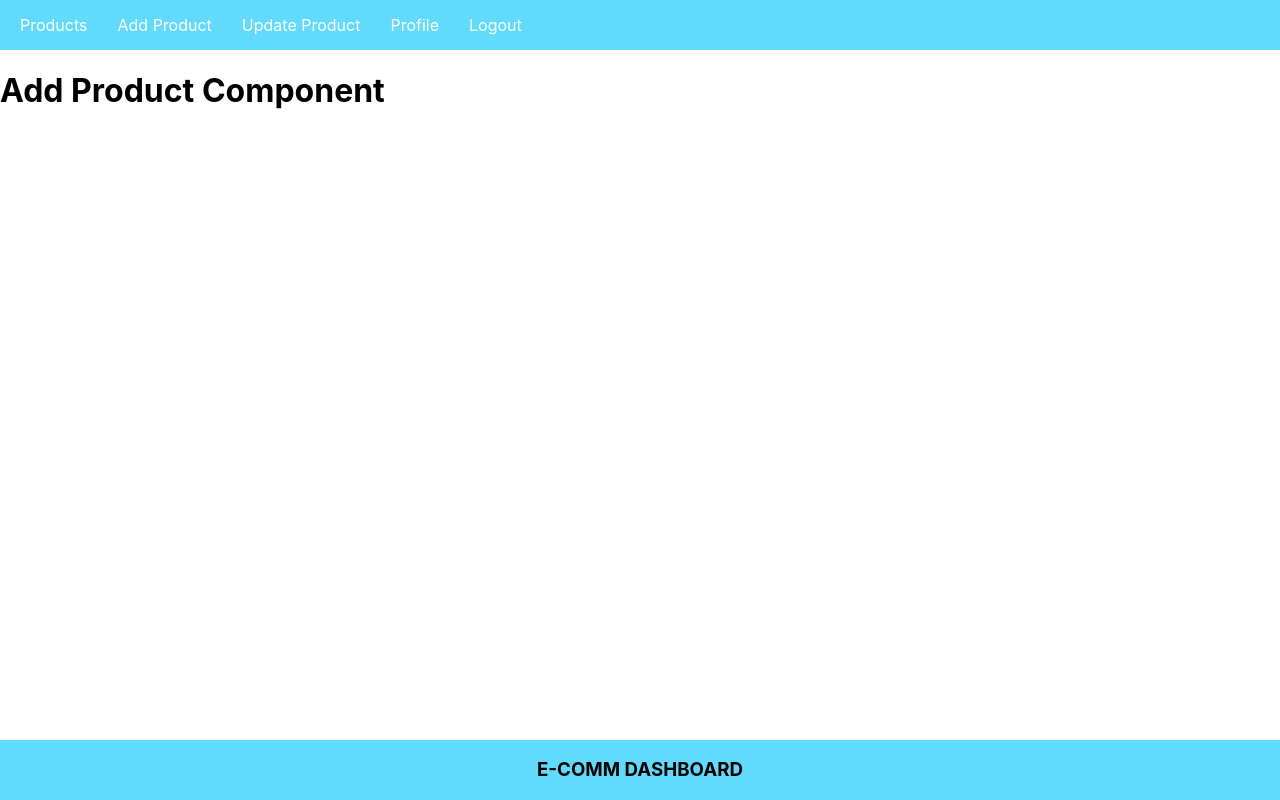
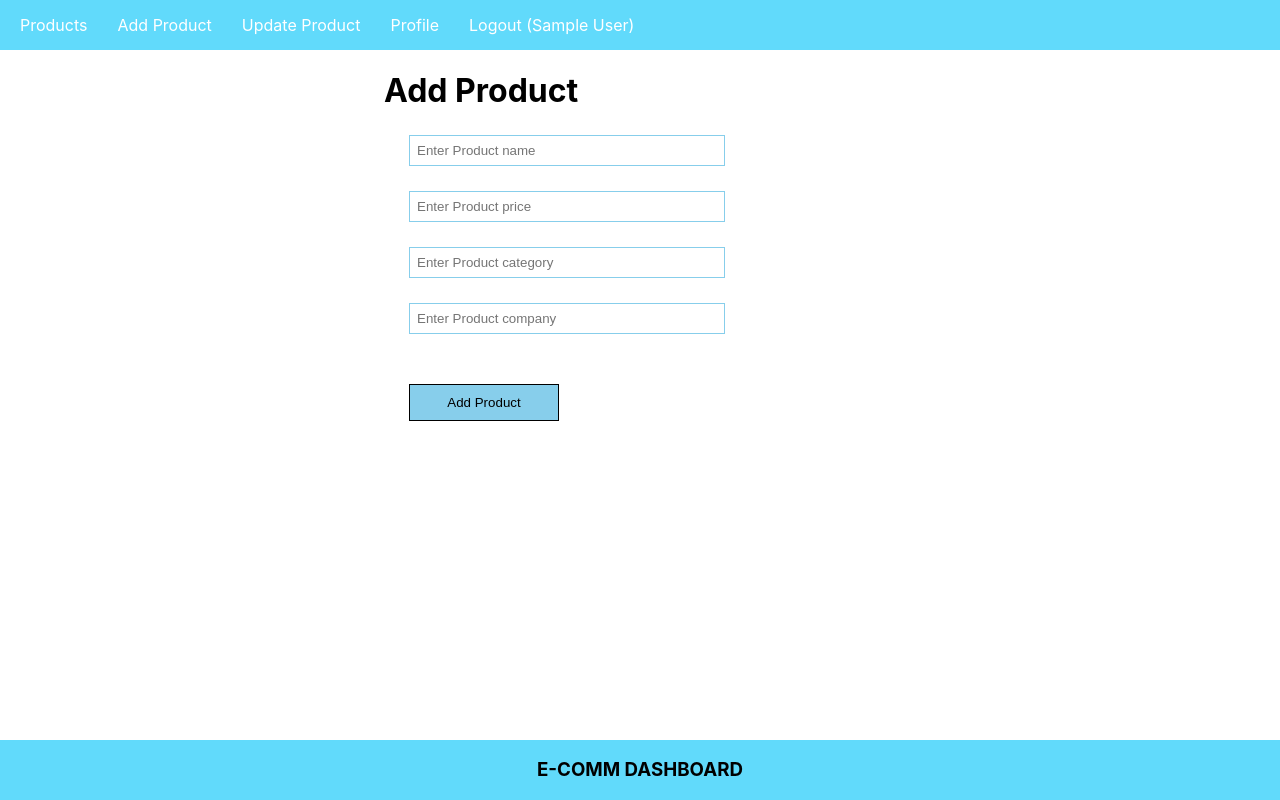
Before and after one commit to ShrutiRani7029/ECOMM-DASHBOARD-MERN-STACK-, a React (Create React App) app: page /add in a window 1280 px wide. Built offline with nearby package versions, Linux system fonts and the light colour scheme; sample sign-in values are in the browser's storage.

Commit message:
add valid product

```diff
--- a/src/App.css
+++ b/src/App.css
@@ -23,7 +23,7 @@
   background-color: #61dafb;
 }
 
-.register{
+.register, .product{
   margin-left: 30%;
 }
 
@@ -43,6 +43,10 @@
   cursor: pointer;
 }
 
+.nav-right{
+  text-align: right;
+}
+
 .inputBox{
   display:block;
   margin:25px;
@@ -51,6 +55,13 @@
   border: 1px solid skyblue
 
 
+}
+
+.invalid-input{
+  color:red;
+  margin-top:-20px;
+  display:block;
+  margin-left: 30px;
 }
 
 @media (prefers-reduced-motion: no-preference) {
--- a/src/App.js
+++ b/src/App.js
@@ -5,6 +5,7 @@
 import SignUp from './components/SignUp';
 import PrivateComponent from './components/PrivateComponent';
 import Login from './components/Login';
+import AddProduct from './components/AddProduct';
 
 
 function App() {
@@ -16,7 +17,7 @@
 
         <Route element={<PrivateComponent />}>
         <Route path= "/" element={<h1>Product Listing Component</h1>} />
-        <Route path= "/add" element={<h1>Add Product Component</h1>} />
+        <Route path= "/add" element={<AddProduct />} />
         <Route path= "/update" element={<h1>Update Product Component</h1>} />
         <Route path= "/logout" element={<h1>Logout Component</h1>} />
         <Route path= "/profile" element={<h1>Profile Component</h1>} />
--- /dev/null
+++ b/src/components/AddProduct.js
@@ -0,0 +1,49 @@
+import React from 'react'
+
+const AddProduct = ()=>{
+     const[name,setName]=React.useState('');
+     const[price,setPrice]=React.useState('');
+     const[category,setCategory]=React.useState('');
+     const[company,setCompany]=React.useState('');
+     const[error,setError]=React.useState(false);
+
+     const addProduct=async()=>{
+
+        console.warn(!name);
+        if(!name || !price || !category || !company)
+        {
+            setError(true);
+            return false;
+        }
+        console.warn(name,price, category, company);
+        const userId = JSON.parse(localStorage.getItem('user'))._id;
+        let result = await fetch("http://localhost:5000/add-product",{
+          method:'post',
+          body:JSON.stringify({
+            name, price,category,company,userId
+          }),
+          headers:{
+            "Content-Type":"application/json"
+          }
+        });
+        let data = await result.json();
+        console.warn(data);
+     }
+
+    return(
+        <div className='product'>
+            <h1>Add Product</h1>
+            <input type="text" placeholder="Enter Product name" className='inputBox' value={name} onChange={(e)=>{setName(e.target.value)}}/>
+            {error && !name && <span className='invalid-input'>Enter Valid Name</span>}
+            <input type="text" placeholder="Enter Product price" className='inputBox' value={price} onChange={(e)=>{setPrice(e.target.value)}}/>
+            {error && !price && <span className='invalid-input'>Enter Valid Price</span>}
+            <input type="text" placeholder="Enter Product category" className='inputBox' value={category} onChange={(e)=>{setCategory(e.target.value)}}/>
+            {error && !category && <span className='invalid-input'>Enter Valid Category</span>}
+            <input type="text" placeholder="Enter Product company" className='inputBox' value={company} onChange={(e)=>{setCompany(e.target.value)}}/>
+            {error && !company && <span className='invalid-input'>Enter Valid Company</span>}
+            <button onClick={addProduct} className='appButton'>Add Product</button>
+        </div>
+    )
+}
+
+export default AddProduct;
--- a/src/components/Nav.js
+++ b/src/components/Nav.js
@@ -12,23 +12,23 @@
     }
     return(
         <div>
-            <ul className="nav-ul">
+            {
+                  auth ? <ul className="nav-ul">
                 <li><Link to="/">Products</Link></li>
                 <li><Link to="/add">Add Product</Link></li>
                 <li><Link to="/update">Update Product</Link></li>
                 <li><Link to="/profile">Profile</Link></li>
-                {
-                  auth ?<li><Link onClick={logout} to="/signup">Logout</Link></li>
-                  : <>
+                <li><Link onClick={logout} to="/signup">Logout ({JSON.parse(auth).name})</Link></li>
+                </ul>
+                :
+                <ul className="nav-ul nav-right">
                 <li><Link to="/signup">Sign Up</Link></li>
                 <li><Link to="/login">Login</Link></li>
 
-                  </>
+                </ul>
 
 
                 }
-
-            </ul>
         </div>
     )
 }
```
